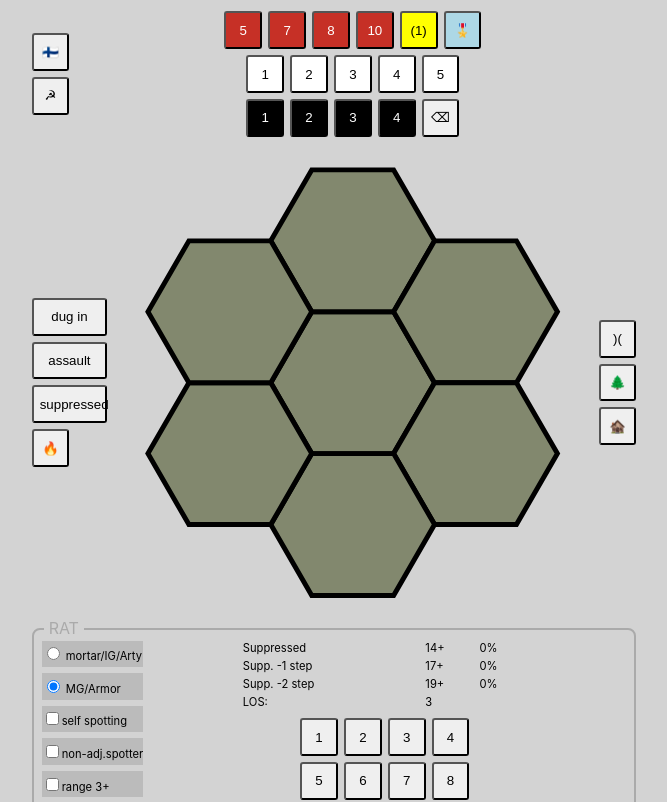
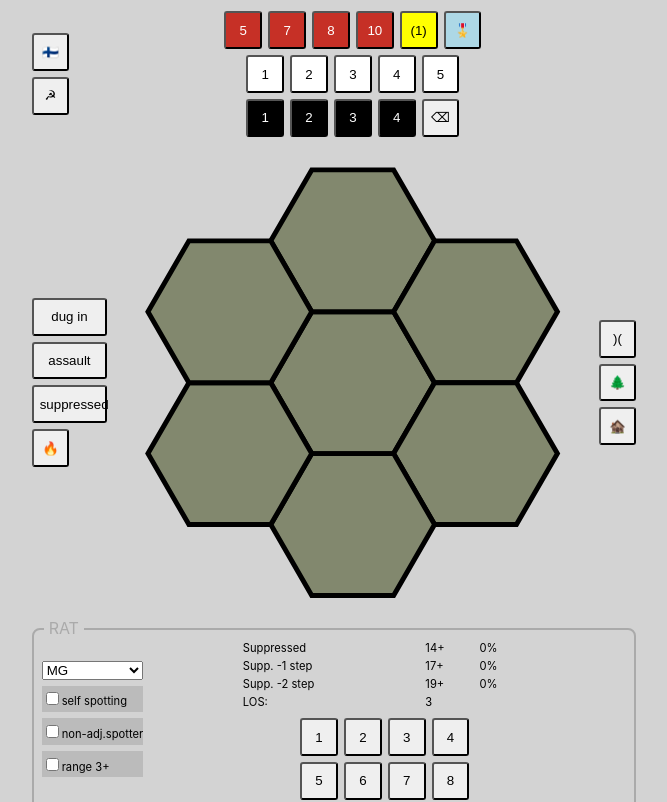
Before and after one commit to rzymek/red-winter-calc, a Preact app: page / in a window 1280 px wide. Shown: the top 802 px of the page, without its empty margins (306-973 px from the left). Built offline with nearby package versions, Linux system fonts and the light colour scheme.

Commit message:
RATFirerSelector

```diff
--- a/src/redwinter/ui/RAT.tsx
+++ b/src/redwinter/ui/RAT.tsx
@@ -3,7 +3,7 @@ import {CenterColumn} from "../../ui/centerColumn.tsx";
 import {Row} from "../../ui/row.tsx";
 import {range} from "../../generic/range.tsx";
 import {Button} from "../../ui/Button.tsx";
-import {state} from "../../state.ts";
+import {RATFirer, state} from "../../state.ts";
 import {update} from "../../update.ts";
 import {ratDRM} from "../calc/rat.ts";
 
@@ -20,7 +20,6 @@ function Checkbox(props: { value: keyof typeof state.rat.modifiers, children: st
 function probability2d6(need: number) {
     if (need <= 2) return '100%';
     if (need > 12) return '0%';
-
     const totalOutcomes = 36;
     let successfulOutcomes = 0;
     for (let i = 1; i <= 6; i++) {
@@ -30,7 +29,6 @@ function probability2d6(need: number) {
             }
         }
     }
-
     return (Math.round((successfulOutcomes / totalOutcomes) * 1000) / 10) + '%';
 }
 
@@ -40,6 +38,18 @@ function RATResult(props: { need: number, children: string }) {
         <td>{props.need}+</td>
         <td>{probability2d6(props.need)}</td>
     </tr>
+}
+
+function RATFirerSelector() {
+    const options: RATFirer[] = [
+        'MG', 'mortar', 'infantry', 'arty', 'IG', 'armored',
+    ];
+    return <select onChange={e => update(() =>
+        state.rat.firer = (e.target as any).value)}>
+        {options.map(o =>
+            <option key={o}>{o}</option>
+        )}
+    </select>;
 }
 
 export function RAT() {
@@ -64,10 +74,7 @@ export function RAT() {
             display: 'flex',
         }}>
             <SideColumn>
-                <label><input type="radio" checked={!state.rat.modifiers.direct}
-                              onClick={update(() => state.rat.modifiers.direct = false)}/> mortar/IG/Arty</label>
-                <label><input type="radio" checked={state.rat.modifiers.direct}
-                              onClick={update(() => state.rat.modifiers.direct = true)}/> MG/Armor</label>
+                <RATFirerSelector/>
                 <Checkbox value='selfSpotting'>self spotting</Checkbox>
                 <Checkbox value='nonAdjacentSpotter'>non-adj.spotter</Checkbox>
                 <Checkbox value='longRange'>range 3+</Checkbox>
@@ -76,9 +83,9 @@ export function RAT() {
                 <Row>
                     <table style={{minWidth: '60%'}}>
                         <tbody>
-                        <RATResult need={14-drm}>Suppressed</RATResult>
-                        <RATResult need={17-drm}>Supp. -1 step</RATResult>
-                        <RATResult need={19-drm}>Supp. -2 step</RATResult>
+                        <RATResult need={14 - drm}>Suppressed</RATResult>
+                        <RATResult need={17 - drm}>Supp. -1 step</RATResult>
+                        <RATResult need={19 - drm}>Supp. -2 step</RATResult>
                         <tr>
                             <td>LOS:</td>
                             <td colSpan={2}>3</td>
--- a/src/state.ts
+++ b/src/state.ts
@@ -9,6 +9,7 @@ export interface CS {
 }
 
 export type Tool = undefined | 'terrain' | 'bridge' | 'dugIn' | 'suppress' | CS | 'backspace' | 'rat';
+export type RATFirer = 'mortar' | 'IG' | 'armored' | 'infantry' | 'MG' | 'arty';
 const totalHexes = 7;
 export const state = {
     bridge: undefined as number | undefined,
@@ -21,9 +22,8 @@ export const state = {
     cs: range(0, totalHexes).map(_ => [] as CS[]),
     selectedTool: undefined as Tool,
     rat: {
-        firer: 'MG' as 'mortar' | 'IG' | 'armored' | 'infantry' | 'MG' | 'arty',
+        firer: 'MG' as RATFirer,
         modifiers: {
-            direct: true,
             selfSpotting: false,
             nonAdjacentSpotter: false,
             longRange: false,
```
